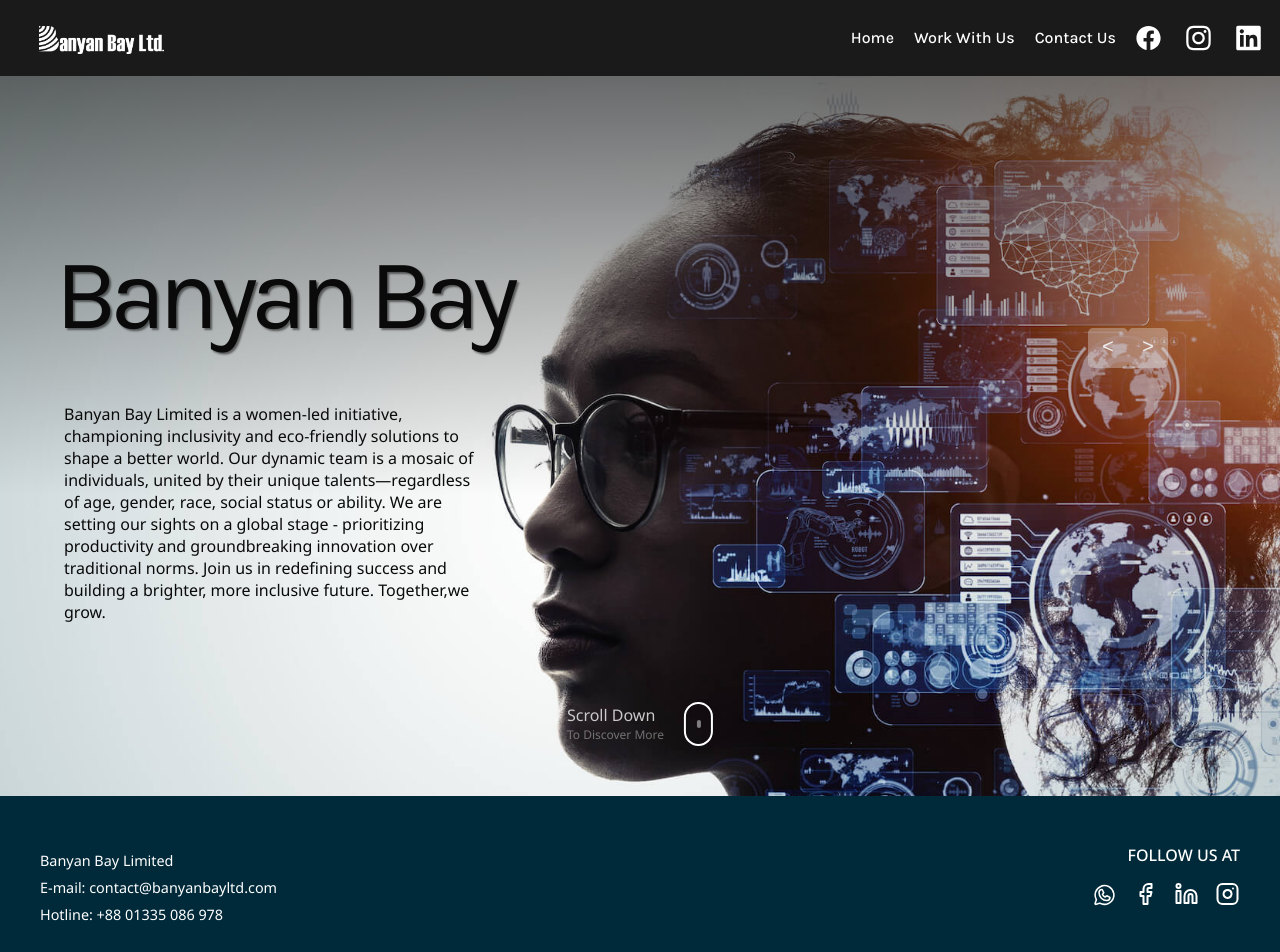
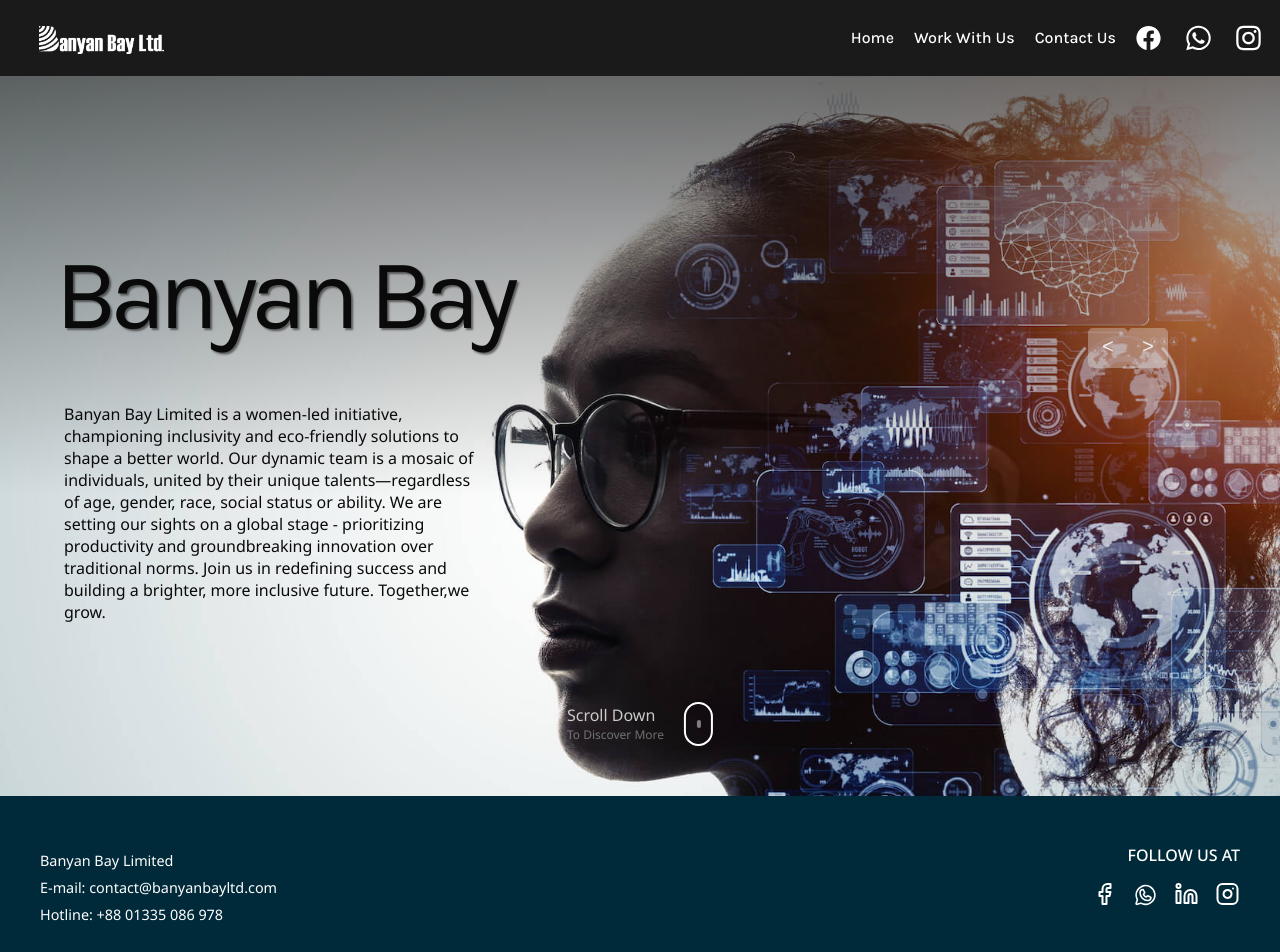
Before and after one commit to mehreen019/BanyanBay, a React (Vite) app in the folder banyan/: page / in a window 1280 px wide. Shown: the top 952 px of the page. Built offline with nearby package versions, Linux system fonts and the light colour scheme; a web font is replaced by a local one.

Commit message:
updated icons in main page

```diff
--- a/banyan/src/components/Footer.tsx
+++ b/banyan/src/components/Footer.tsx
@@ -16,8 +16,8 @@
         <div className="social-section">
           <p className="follow-text">FOLLOW US AT</p>
           <div className="social-icons">
+            <a href="https://www.facebook.com/BanyanBayLtd" aria-label="Facebook"  target='blank'><Facebook size={24} /></a>
             <a href='https://wa.me/+8801335086978' aria-label="Whatsapp" className='whatsapp-icon'  target='blank'><PiWhatsappLogo size={60} /></a>
-            <a href="https://www.facebook.com/BanyanBayLtd" aria-label="Facebook"  target='blank'><Facebook size={24} /></a>
             <a href="https://www.linkedin.com/company/banyan-bay-ltd/" aria-label="LinkedIn"  target='blank'><Linkedin size={24} /></a>
             <a href="https://www.instagram.com/banyanbayltd" aria-label="Instagram"  target='blank'><Instagram size={24} /></a>
 
--- a/banyan/src/components/NavBar.tsx
+++ b/banyan/src/components/NavBar.tsx
@@ -31,14 +31,14 @@
             <a href="https://www.facebook.com/BanyanBayLtd" target='_blank'>
                 <FaFacebook className='text-white' size={28} />
             </a>
+            <a href='https://wa.me/+8801335086978' target="_blank">
+                <FaWhatsapp size={28} />
+            </a>
             <a href="https://www.instagram.com/banyanbayltd" target="_blank" >
                 <FaInstagram className='text-white' size={28} />
             </a>
             <a href="https://www.linkedin.com/company/banyan-bay-ltd/" target="_blank">
                 <FaLinkedin className='text-white' size={28} />
-            </a>
-            <a href='https://wa.me/+8801335086978' target="_blank">
-                <FaWhatsapp size={28} />
             </a>
           </div>
         </div>
```
